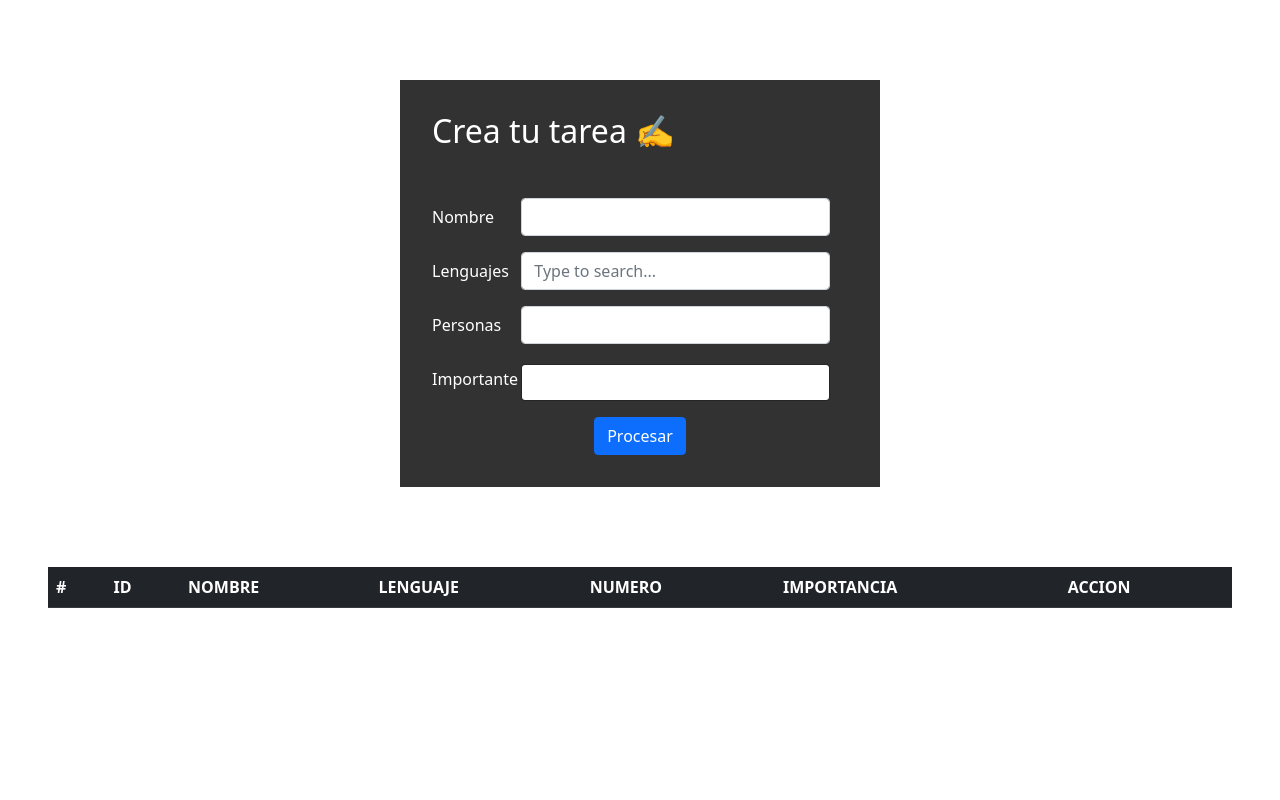
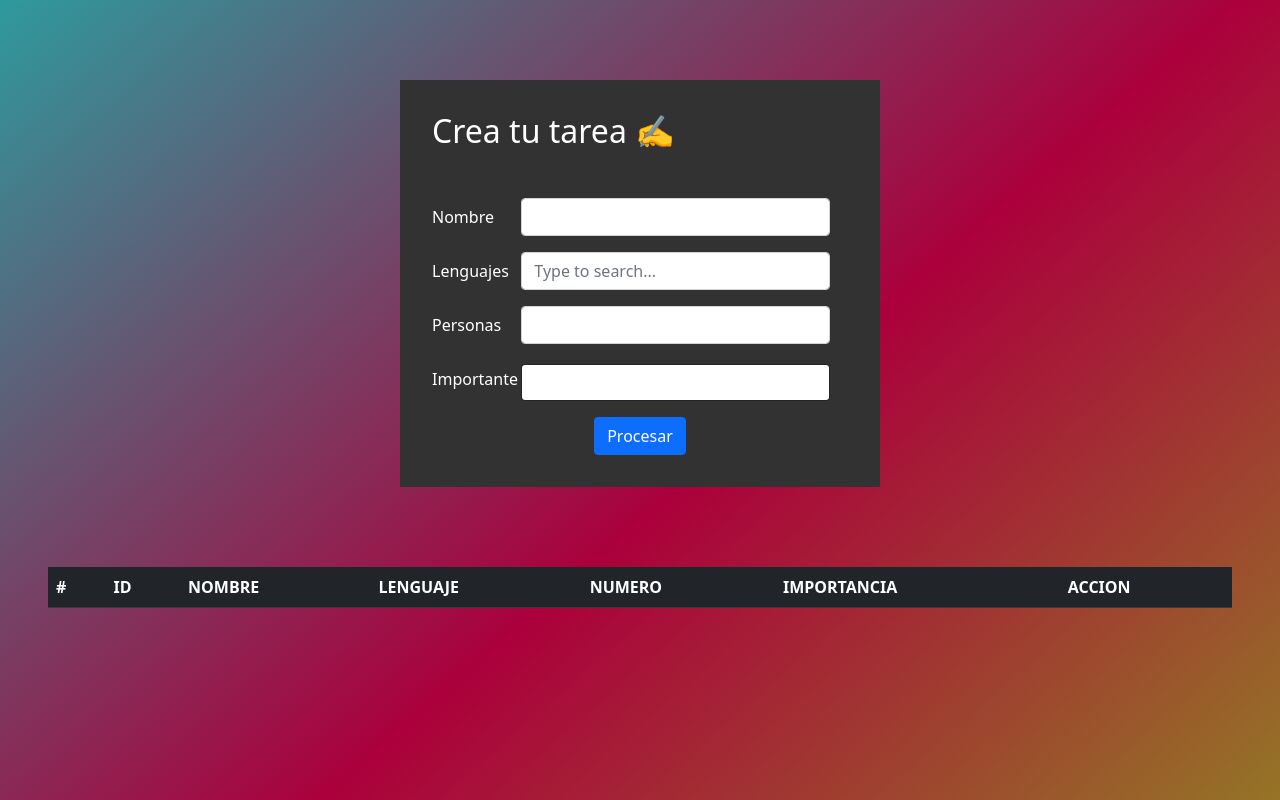
Before and after one commit to IsraelPalomo/CRUD_LocalStorage, a Vue app: page / in a window 1280 px wide. Built offline with nearby package versions, Linux system fonts and the light colour scheme.

Commit message:
fondo animado agregado

```diff
--- a/src/App.vue
+++ b/src/App.vue
@@ -20,5 +20,21 @@ a {
 }
 body {
 	overflow-x: hidden;
+
+	background: linear-gradient(139deg, #cd96d3, #13bbb2, #ab003c, #87b819, #6d26f4);
+	background-size: 300% 300%;
+	animation: gradient-animation 40s ease infinite;
+
+	@keyframes gradient-animation {
+		0% {
+			background-position: 0% 50%;
+		}
+		50% {
+			background-position: 100% 50%;
+		}
+		100% {
+			background-position: 0% 50%;
+		}
+	}
 }
 </style>
```
